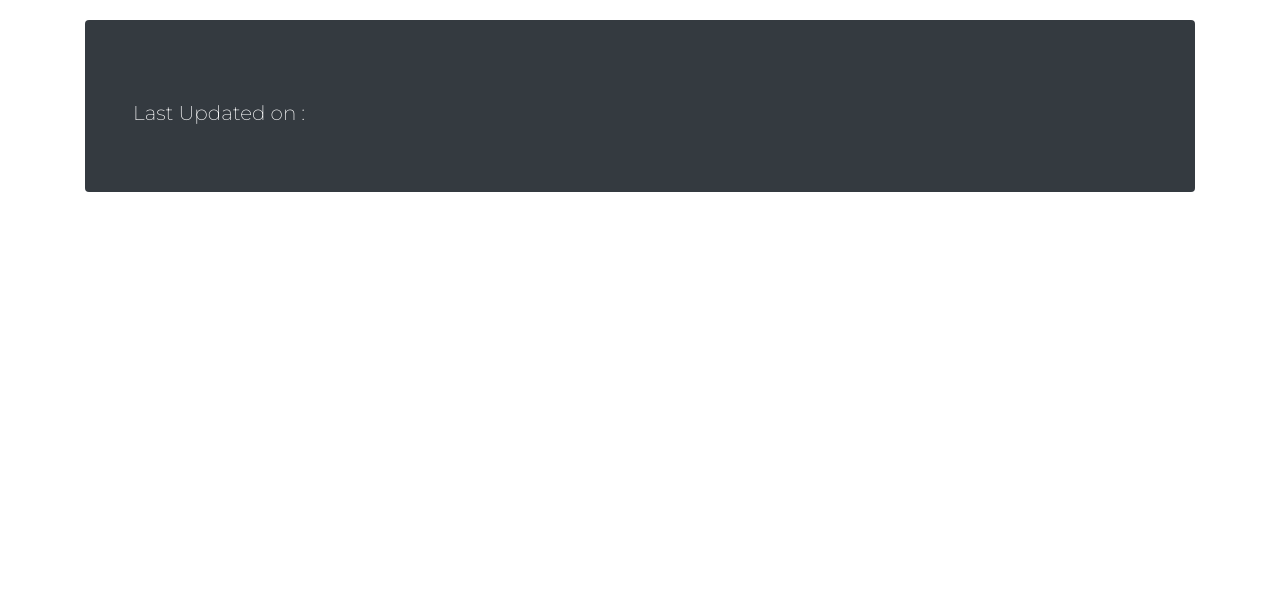
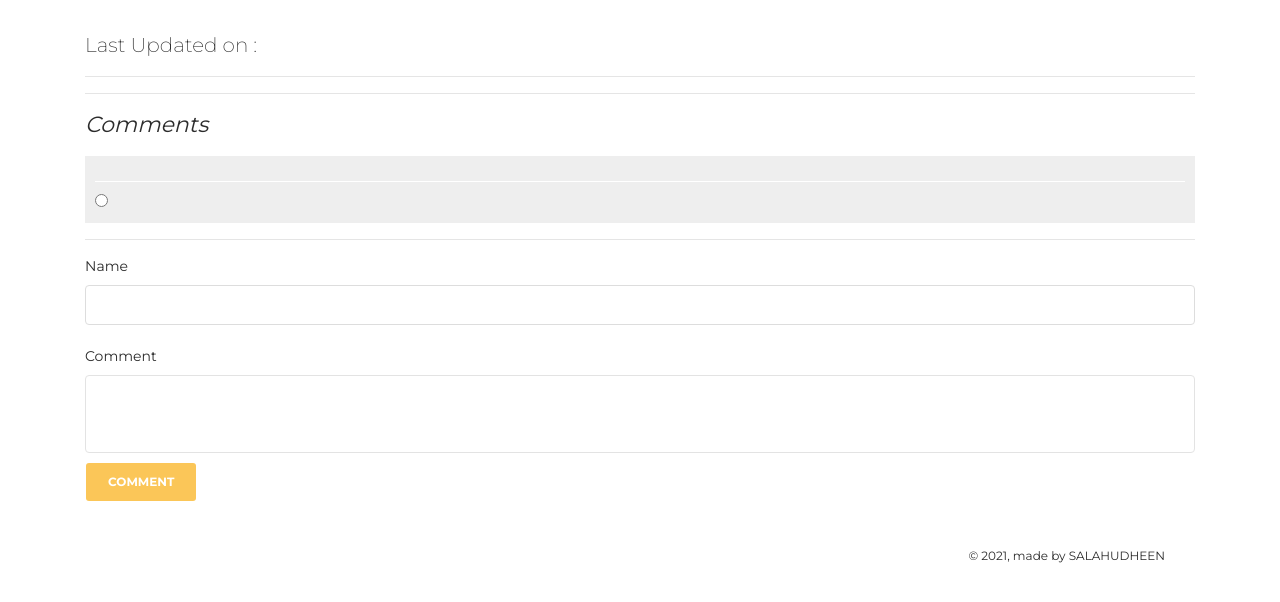
Before and after one commit to salahpa/CI_blog, a CodeIgniter app: page /database/single_blog/1 in a window 1280 px wide. Shown: the part 62-664 px from the top of the page. Run offline with CodeIgniter, Linux system fonts and the light colour scheme; tables that the repository leaves empty or names only in its code hold one stand-in row (values such as "Sample post"); data that the repository does not hold is empty; some libraries are stand-ins or nearby versions.

Commit message:
implement commenting partially

```diff
--- a/application/config/routes.php
+++ b/application/config/routes.php
@@ -54,6 +54,7 @@ $route['404_override'] = '';
 $route['translate_uri_dashes'] = FALSE;
 
 $route['single_blog/(:any)'] = 'Blog/single/$1';
+$route['add_comment'] = 'Blog/add_comment';
 
 $route['manage_blog'] = 'manage_blog/ManageBlog_controller/dashboard';
 $route['add_blog'] = 'manage_blog/ManageBlog_controller/add_blog';
--- a/application/controllers/Blog.php
+++ b/application/controllers/Blog.php
@@ -20,9 +20,27 @@ class Blog extends CI_Controller {
 	public function single($id)
 	{
 		$data['single_blog'] = $this->Blog_model->getSingleBlog($id);
+		$data['comments'] = $this->Blog_model->getComments($id);
+
 		$data['page_title'] = 'Single Blog';
 		$this->load->view('header',$data);
 		$this->load->view('single_blog',$data);
 		$this->load->view('footer');
 	}
+	public function add_comment() {
+		$blog_id = ucwords(strtolower($this->security->xss_clean($this->input->post('blog_id'))));
+		$comment = ucwords(strtolower($this->security->xss_clean($this->input->post('comment'))));
+		$username = ucwords(strtolower($this->security->xss_clean($this->input->post('username'))));
+		$parent_id = ucwords(strtolower($this->security->xss_clean($this->input->post('parent_id'))));
+
+		$commentInfo = array('comment'=> $comment, 'username'=> $username, 'blog_id'=> $blog_id, 'parent_id'=> $parent_id, 'created_date'=>date('Y-m-d H:i:s'));
+		$result = $this->Blog_model->saveComment($commentInfo);
+		if($result > 0) {
+			$this->session->set_flashdata('success', 'Comment Added successfully');
+			redirect(base_url().'single_blog/'.$blog_id);
+		} else {
+			$this->session->set_flashdata('error', 'Comment Addition failed');
+			redirect(base_url().'single_blog/'.$blog_id);
+		}
+	}
 }
--- a/application/models/Blog_model.php
+++ b/application/models/Blog_model.php
@@ -27,11 +27,28 @@ class Blog_model extends CI_Model
         $query = $this->db->get();
         return $query->result();
     }
+    function getComments($id)
+    {
+        $this->db->select('*');
+        $this->db->from('tbl_comments');
+        $this->db->where('blog_id', $id);
+        $query = $this->db->get();
+        return $query->result();
+    }
 
 	function saveBlog($blogInfo)
     {
         $this->db->trans_start();
         $this->db->insert('tbl_blog_list', $blogInfo);
+        $insert_id = $this->db->insert_id();
+        $this->db->trans_complete();
+        return $insert_id;
+    }
+
+	function saveComment($commentInfo)
+    {
+        $this->db->trans_start();
+        $this->db->insert('tbl_comments', $commentInfo);
         $insert_id = $this->db->insert_id();
         $this->db->trans_complete();
         return $insert_id;
--- /dev/null
+++ b/application/views/comments.php
@@ -0,0 +1,45 @@
+<div class="panel panel-default">
+	<div class="panel-heading"><h5 class="display-5 font-italic">Comments</h5></div>
+		<form action="<?php echo base_url();?>add_comment" method="post">
+			<div class="panel-body text-justify">
+				<?php
+					foreach($comments as $cmt){
+						?>
+						<div class="well well-sm">
+							<h5><?php echo $cmt->username;?></h5>
+							<div class="top-border usercomment">
+								<input type="radio" name="parent_id" id="parent_id<?php echo $cmt->id;?>" value="<?php echo $cmt->id;?>">
+								<?php echo $cmt->comment;?>
+							</div>
+						</div>
+						<?php
+					}
+				?>
+
+
+
+				<hr>
+					<div class="form-group">
+						<input type="hidden" name="blog_id" id="blog_id" value="<?php echo $single_blog[0]->id;?>">
+						<label>Name</label>
+						<input type="text" class="form-control" name="username" id="username"><br>
+						<label>Comment</label>
+						<textarea name="comment" id="comment" class="form-control"></textarea>
+						<button type="submit" name="btn_comment" id="btn_comment" class="btn btn-warning btn-md">Comment</button>
+					</div>
+			</div>
+		</form>
+</div>
+<style>
+	.well.well-sm {
+		background: #eee;
+		padding: 10px;
+		margin-bottom: 10px;
+	}
+	.top-border{
+		border-top: 1px solid #fff;
+	}
+	.usercomment{
+		padding-top: 10px;;
+	}
+</style>
--- a/application/views/footer.php
+++ b/application/views/footer.php
@@ -1,4 +1,21 @@
-
+<footer class="footer" >
+        <div class="container-fluid">
+          <div class="row">
+            <!-- <nav class="footer-nav">
+              <ul>
+                <li><a href="https://www.creative-tim.com" target="_blank">Creative Tim</a></li>
+                <li><a href="https://www.creative-tim.com/blog" target="_blank">Blog</a></li>
+                <li><a href="https://www.creative-tim.com/license" target="_blank">Licenses</a></li>
+              </ul>
+            </nav> -->
+            <div class="credits ml-auto">
+              <span class="copyright">
+                © <?php echo date('Y')?>, made by SALAHUDHEEN
+              </span>
+            </div>
+          </div>
+        </div>
+      </footer>
     </div>
 
 <!--   Core JS Files   -->
--- a/application/views/single_blog.php
+++ b/application/views/single_blog.php
@@ -1,7 +1,12 @@
-<div class="jumbotron p-3 p-md-5 text-white rounded bg-dark">
-	<div class="col-md-12 px-0">
-		<h1 class="display-4 font-italic"><?php echo $single_blog[0]->blog_title;?></h1>
+<div class="panel panel-default">
+	<div class="panel-heading"><h1 class="display-4 font-italic"><?php echo $single_blog[0]->blog_title;?></h1></div>
+	<div class="panel-body text-justify">
 		<p class="lead my-3">Last Updated on : <?php echo (isset($single_blog[0]->updated_date) ? $single_blog[0]->updated_date : $single_blog[0]->created_date);?></p>
+		<hr>
 		<p class="lead my-3"><?php echo $single_blog[0]->blog_desc;?></p>
 	</div>
 </div>
+
+<hr>
+
+<?php $this->load->view('comments');?>
```
